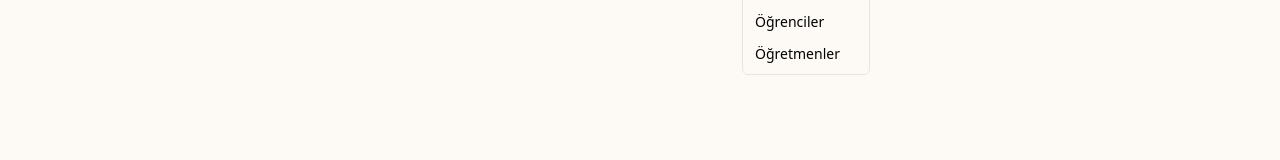
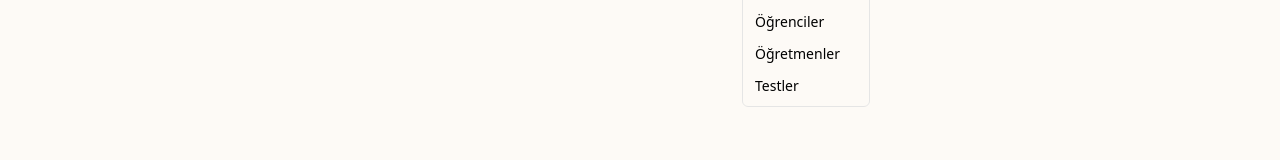
Before and after one commit to HSD-OSTIMTECH/DepremBilinci, a Next.js app: page / in a window 1280 px wide. Both pictures are taken after a click on the button "Deprem Eğitimleri". Shown: the part 123-283 px from the top of the page. Built offline with nearby package versions, Linux system fonts and the light colour scheme; no server answers.

Commit message:
fix: fixed logo problem

```diff
--- a/components/Navbar.tsx
+++ b/components/Navbar.tsx
@@ -15,7 +15,7 @@ const Navbar = () => {
     <nav className='py-6 flex items-center justify-between'>
 
         <div className='flex items-center gap-2'>
-            <img src="Logos/Logo.png" alt="icon for logo" />
+            <img src="/Logos/Logo.png" alt="icon for logo" />
             <span className='text-lg font-bold text-primary'>DepremBilinci</span>
         </div>
 
@@ -45,6 +45,10 @@ const Navbar = () => {
 
                     <DropdownMenuItem>
                         <a href="/egitim/ogretmenler">Öğretmenler</a>
+                    </DropdownMenuItem>
+
+                    <DropdownMenuItem>
+                        <a href="/egitim/testler">Testler</a>
                     </DropdownMenuItem>
 
                 </DropdownMenuContent>
```
